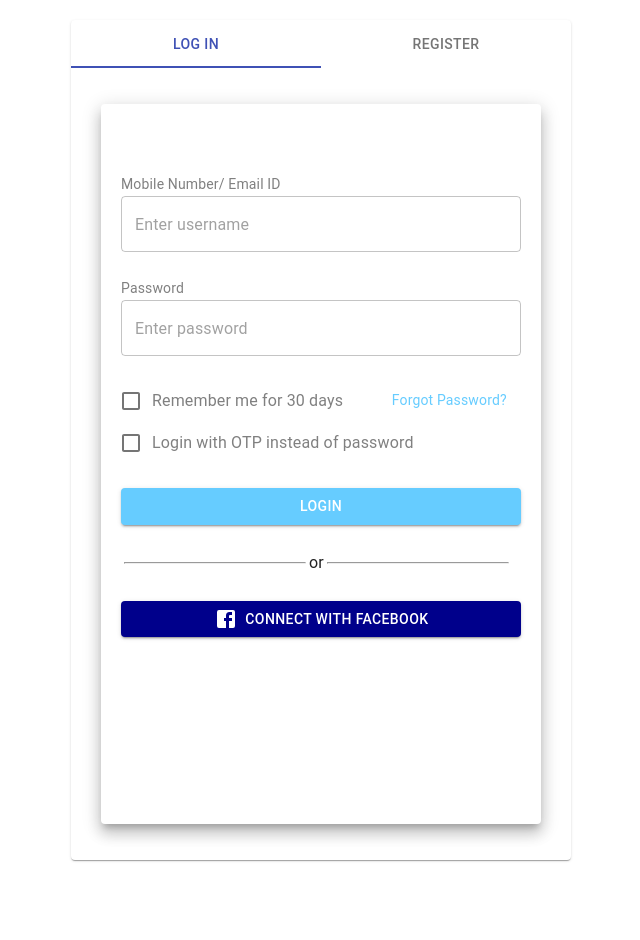
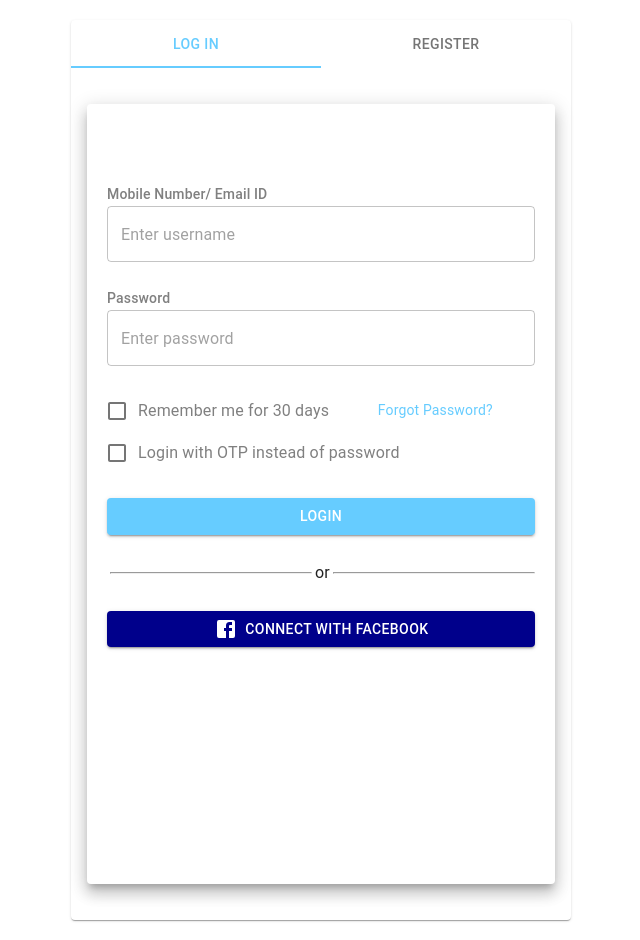
Before and after one commit to avin-kumar-sharma/myDoctor, a React (Create React App) app: page / in a window 1280 px wide. Shown: the whole page, without its empty margins (319-959 px from the left). Before the commit the page ends 880 px from the top, so only its background shows below. Built offline with nearby package versions, Linux system fonts and the light colour scheme.

Commit message:
creating css files

```diff
--- a/src/App.js
+++ b/src/App.js
@@ -1,12 +1,20 @@
+import { createMuiTheme,ThemeProvider } from "@material-ui/core";
+import SignInOutContainer from "./Containers/Index";
 
+const theme = createMuiTheme({
+  palette:{
+    primary:{
+      main:'rgb(102, 204, 255)',
 
-import SignInOutContainer from "./Containers/Index";
+    },
+  }
+})
+
 function App() {
   return (
-    <div className="App">
+    <ThemeProvider theme={theme}>
       <SignInOutContainer/>
-
-    </div>
+    </ThemeProvider>
   );
 }
 
--- a/src/Components/Login.js
+++ b/src/Components/Login.js
@@ -2,42 +2,45 @@ import React from 'react';
 import {Grid,Paper,TextField,Checkbox,Button,Typography,Link} from '@material-ui/core';
 import FormControlLabel from '@material-ui/core/FormControlLabel';
 import FacebookIcon from '@material-ui/icons/Facebook';
+import '../Styles/Loginregister.css'
+
 const Login=()=>{
-    const paperStyle={padding :20,height:'85vh',width:400,margin:"20px auto"}
-    const label={fontSize:14,fontWeight:400,color:'grey'}
-    const color={backgroundColor:'rgb(102, 204, 255)',color:'white'}
-    const skyblue={color:'rgb(102, 204, 255)',fontSize:14}
-    const half={width:180,alignItems:"center"}
+  const login={color:'white'}
   const colordark={backgroundColor:"darkBlue",color:"white"}
 return(
     <>
     <Grid>
-        <Paper elevation={10} style={paperStyle}>
+        <Paper elevation={10} className="paperStyle">
            <br/><br/>
-           <label style={label}>Mobile Number/ Email ID</label>
+           <label className="label">Mobile Number/ Email ID</label>
            <TextField variant="outlined" type="email tel"  placeholder='Enter username' fullWidth required></TextField><br/><br/>
-           <label style={label}>Password</label>
+           <label className="label">Password</label>
            <TextField variant="outlined" type='password'  placeholder='Enter password' fullWidth required></TextField><br/><br/>
+
+
            <Typography>
-          <FormControlLabel control={ <Checkbox
+          <FormControlLabel control={
+             <Checkbox color="primary"/>
+          }
+          label='Remember me for 30 days' className="label"/>
 
-       color=""
-        inputProps={{ 'aria-label': 'secondary checkbox' }}
-      />}label='Remember me for 30 days' style={label}/>
-
-  <Link style={skyblue} href="#" >&nbsp;&nbsp;&nbsp;&nbsp;&nbsp;&nbsp;&nbsp;&nbsp;
+        <Link className="forgotpw" href="#" >&nbsp;&nbsp;&nbsp;&nbsp;&nbsp;&nbsp;&nbsp;&nbsp;
             Forgot Password?
        </Link>
           </Typography>
-      <FormControlLabel control={ <Checkbox
 
-        color=""
-        inputProps={{ 'aria-label': 'secondary checkbox' }}
-      />}label='Login with OTP instead of password' style={label}/><br/><br/>
-      <Button fullWidth style={color} variant="contained"   >
+
+      <FormControlLabel control={
+        <Checkbox
+        color="primary"/>}
+        label='Login with OTP instead of password' className="label"/>
+        <br/><br/>
+      <Button fullWidth
+      style={login} color="primary" variant="contained">
          Login
-</Button><br/><br/>
-<table><tr colspan="2"><td><hr style={half}></hr></td>or<td><hr style={half}></hr></td></tr></table><br/>
+      </Button>
+      <br/><br/>
+       <table><tr colspan="2"><td><hr className="halfline"></hr></td>or<td><hr className="halfline"></hr></td></tr></table><br/>
        <Button fullWidth style={colordark} variant="contained"   >
         <FacebookIcon></FacebookIcon>&nbsp; Connect with Facebook
        </Button>
--- a/src/Components/Signup.js
+++ b/src/Components/Signup.js
@@ -5,54 +5,45 @@ import FormControlLabel from '@material-ui/core/FormControlLabel';
 import React from 'react'
 
 const Signup = () => {
-    const paperStyle = {padding : '30px 20px',width:400 , margin:"20px auto"}
-    const headerStyle = {color:"grey",fontSize:24}
-    const labelStyle = {fontSize : 14, fontWeight:500, color : "grey"}
-    const pStyle ={fontSize: 12,align:"center",color:"grey"}
-    const checkStyle = { color:"grey"}
-    const lStyle = {color:"rgb(102, 204, 255)"}
-    const color ={backgroundColor:"rgb(102, 204, 255)",color:"white"}
-    const stylesPro = {fontSize:12, color:"grey"}
-    const oStyle = {color:"orange"}
+    const color ={color:"white"}
     return (
         <Grid >
-            <Paper elevation={10} style={paperStyle}>
+            <Paper elevation={10} className="paperStyle">
                 <Grid container spacing={2}>
                 <Grid item xs={12} sm={6}>
-                <p style={headerStyle}>Join</p>
+                <p className="headerStyle">Join</p>
                 </Grid>
                 <Grid item xs={12} sm={6}>
                     <br/>
-                <p style={stylesPro}>Are you a doctor?
-                <Link style={oStyle}>Register here</Link></p>
+                <p className="stylesPro">Are you a doctor?
+                <Link >Register here</Link></p>
                 </Grid>
 
                 </Grid>
                <hr/>
                 <form>
-                <label style={labelStyle}>Full Name</label>
+                <label className="label">Full Name</label>
 
                 <TextField id="outlined-basic"  variant="outlined" required fullWidth name="name" placeholder="Full Name" type="name" />
                 <br/><br/>
-                <label style={labelStyle}>Mobile Number</label>
+                <label  className="label">Mobile Number</label>
 
                 <TextField id="outlined-basic"  variant="outlined" required fullWidth name="number" placeholder="XXXX-XXX-XXX" type="number"/>
                 <br/><br/>
-                <label style={labelStyle}>Create Password</label>
+                <label  className="label">Create Password</label>
 
                 <TextField id="outlined-basic"  variant="outlined" required fullWidth name="password" placeholder="create password" type="password"/>
                 <br/><br/>
                 <FormControlLabel control={ <Checkbox
-                 color="rgb(102, 204, 255)"
-                 inputProps={{ 'aria-label': 'secondary checkbox' }}
+                 color ="primary"
                  />}
-                 label='Recieve relevant offers and promotional communication from myDoctor' style={checkStyle}/>
+                 label='Recieve relevant offers and promotional communication from myDoctor' className="label"/>
                  <br/><br/>
-                 <Typography style={pStyle}>By Signing up,I agree to
-                  <Link style={lStyle}> terms</Link>
+                 <Typography className="label">By Signing up,I agree to
+                  <Link > terms</Link>
                   </Typography>
                   <br/><br/>
-                  <Button fullWidth style={color} variant="contained">Login</Button>
+                  <Button fullWidth color="primary" variant="contained" style={color}>Login</Button>
                 </form>
             </Paper>
         </Grid>
--- /dev/null
+++ b/src/Styles/Loginregister.css
@@ -0,0 +1,32 @@
+.paperStyle{
+    padding :30px 20px;
+    height : 90vh;
+    width:400;
+    margin:20px auto
+}
+.label{
+
+    font-size:14px;
+    font-weight:500;
+    color:grey;
+}
+.halfline{
+    width:200px;
+    align-items:center;
+}
+.forgotpw{
+    color: primary;
+    font-size: 14px;
+}
+.fbColor{
+    background-color:darkBlue;
+    color:white;
+}
+.headerStyle{
+    color:grey;
+    font-size:24px;
+}
+.stylesPro {
+   font-size:12px;
+    color:grey;
+}
```
Lines whose indentation alone changed are shown as unchanged.
